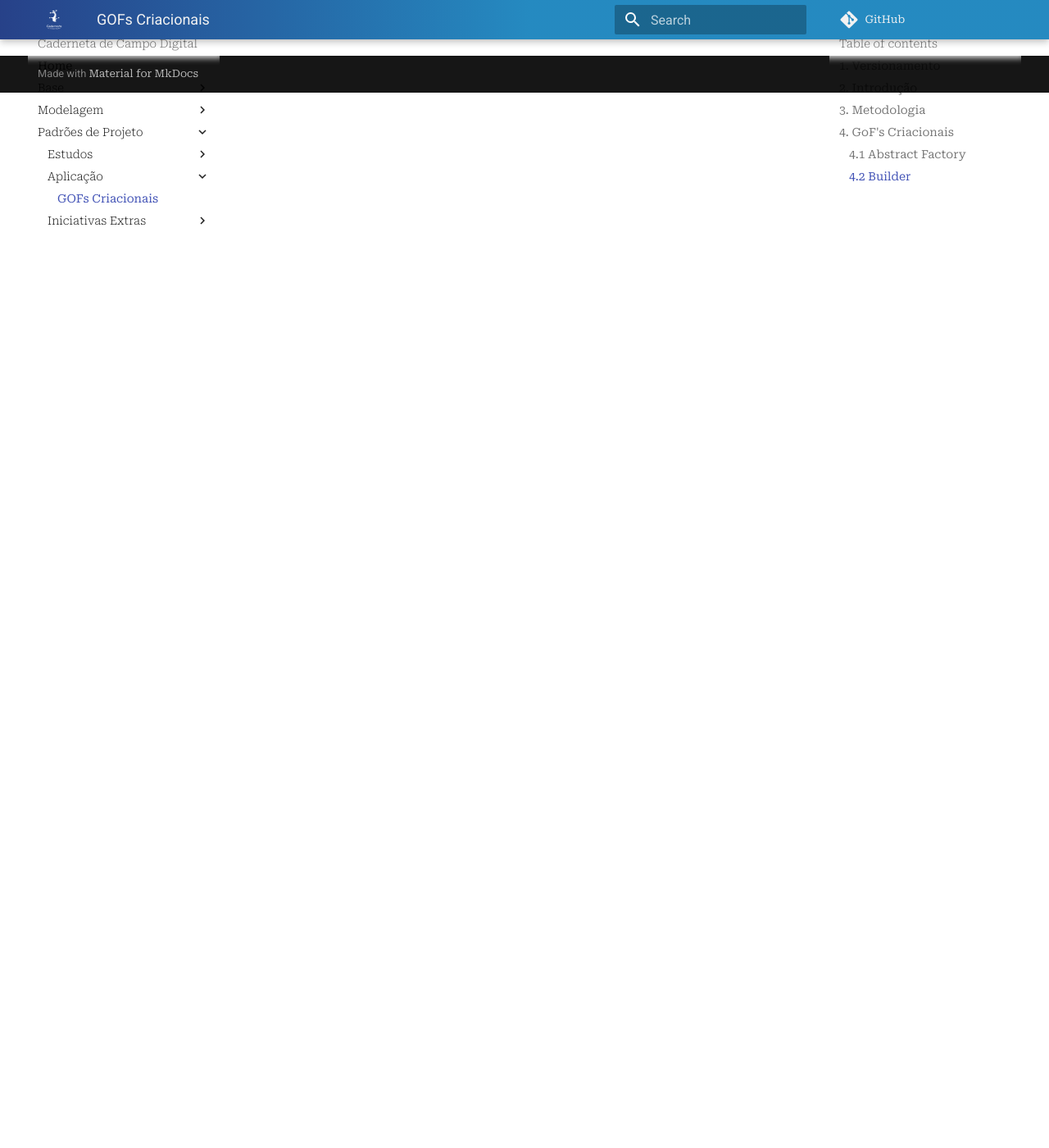
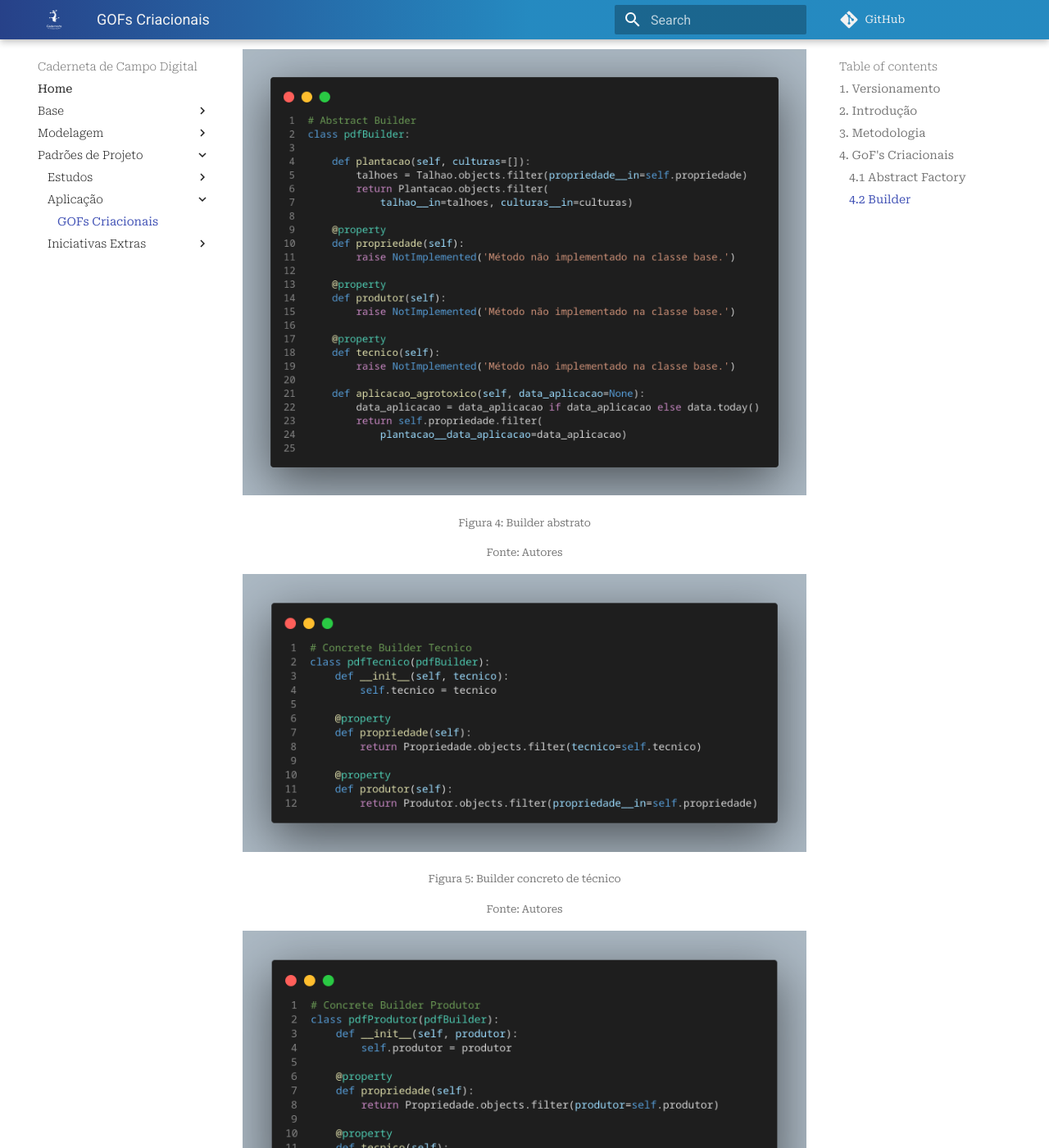
Before and after one commit to UnBArqDsw2021-2/2021.2_G4_CadernetaDeCampoDigital_docs, an MkDocs documentation site: the page built from docs/padroes_projetos/aplicacao/gofs_criacionais.md, in a window 1280 px wide and 1400 px high, scrolled down 3050 px. Shown: the whole window at 82% size. Built offline with MkDocs 1.6.1 and Material for MkDocs 9.7.7, drawn with Linux system fonts in a browser that asks for light colours; comment, search, counter and statistics services are not loaded; some of the changed text lies outside the part shown.

Commit message:
#118 Adicionando exemplo de código do padrão builder
Co-authored-by: Joao-Moura <jaummoura15@gmail.com>

```diff
--- a/docs/padroes_projetos/aplicacao/gofs_criacionais.md
+++ b/docs/padroes_projetos/aplicacao/gofs_criacionais.md
@@ -46,3 +46,27 @@
 ### 4.2 <i>Builder</i>
 <p align="justify" style="text-indent: 20px">O <i>Builder</i> é um padrão de projeto criacional que permite a instanciação de um objeto complexo através de uma simples solicitação, mantendo todo o processo complexo de criação oculto para o cliente.</p>
 <p align="justify" style="text-indent: 20px">Um importante requisito do nosso projeto é a conversão dos dados de uma caderneta para o formato pdf que será utilizado quando o produtor encerra uma plantação, este pdf pode ser considerado um objeto complexo permitindo a implementação do padrão <i>Builder</i> para permitir uma construção simples e rápida.</p>
+
+<center>
+  <img src="../../../assets/padroes_projetos/builder_abstract.png" width="800" class="zoom"/>
+  <h6 align = "center">Figura 4: Builder abstrato</h6>
+  <h6 align = "center">Fonte: Autores</h6>
+</center>
+
+<center>
+  <img src="../../../assets/padroes_projetos/builder_tecnico.png" width="800" class="zoom"/>
+  <h6 align = "center">Figura 5: Builder concreto de técnico</h6>
+  <h6 align = "center">Fonte: Autores</h6>
+</center>
+
+<center>
+  <img src="../../../assets/padroes_projetos/builder_produtor.png" width="800" class="zoom"/>
+  <h6 align = "center">Figura 6: Builder concreto de produtor</h6>
+  <h6 align = "center">Fonte: Autores</h6>
+</center>
+
+<center>
+  <img src="../../../assets/padroes_projetos/builder_director.png" width="800" class="zoom"/>
+  <h6 align = "center">Figura 7: Diretor</h6>
+  <h6 align = "center">Fonte: Autores</h6>
+</center>
```
Also changed, not shown: docs/assets/padroes_projetos/builder_abstract.png (added), docs/assets/padroes_projetos/builder_director.png (added), docs/assets/padroes_projetos/builder_produtor.png (added), docs/assets/padroes_projetos/builder_tecnico.png (added).
